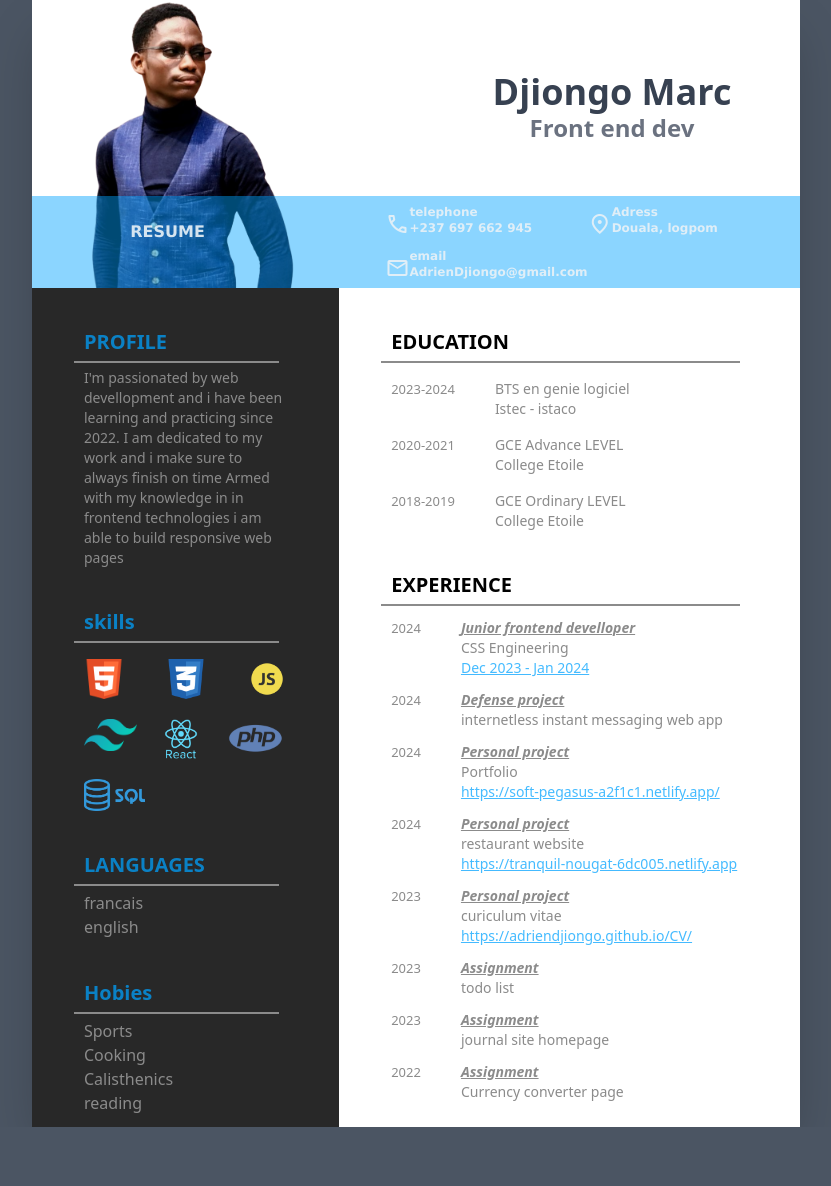
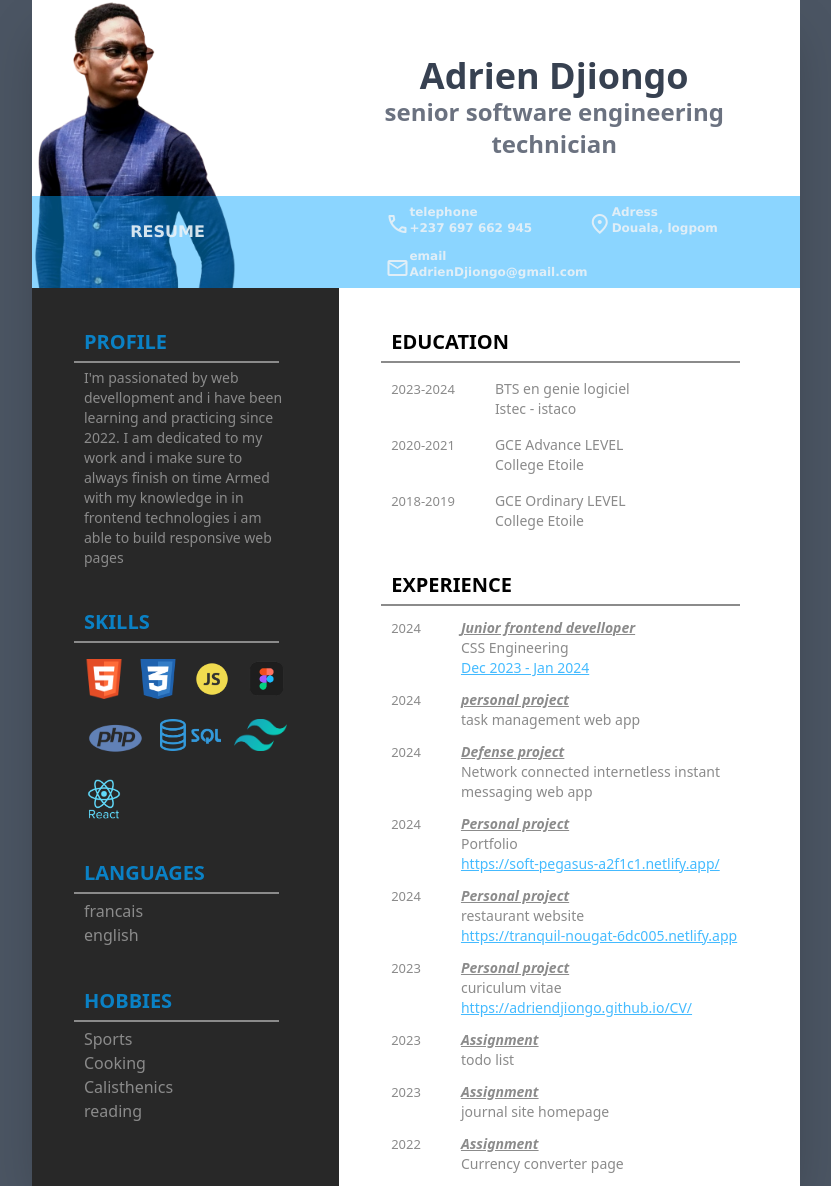
Before and after one commit to AdrienDjiongo/CV, a plain HTML site: page index.html in a window 1280 px wide. Shown: the whole page, without its empty margins (224-1055 px from the left). Before the commit the page ends 1127 px from the top, so only its background shows below. Drawn offline with nearby package versions, Linux system fonts and the light colour scheme.

Commit message:
Update index.html

```diff
--- a/index.html
+++ b/index.html
@@ -21,12 +21,12 @@
         <div class="flex items-center mr-3">
           <span class="flex flex-col items-center mb-8 text-center pb-10">
             <h2 class="md:text-4xl text-lg font-bold text-gray-700 font-sans">
-              Djiongo Marc
+              Adrien Djiongo
             </h2>
             <h1
               class="md:text-2xl text-base font-semibold text-gray-500 font-sans pt-0"
             >
-              Front end dev
+              senior software engineering technician
             </h1>
           </span>
         </div>
@@ -87,7 +87,7 @@ Armed with my knowledge in in frontend technologies i am able to build responsiv
           </nav>
           <nav class="sm:px-10">
             <div class="m-3">
-              <h4 class="blue font-semibold sm:text-xl">skills</h4>
+              <h4 class="blue font-semibold sm:text-xl">SKILLS</h4>
               <hr class="mr-2" />
 
               <div class="flex justify-between mt-4">
@@ -99,30 +99,37 @@ Armed with my knowledge in in frontend technologies i am able to build responsiv
                 <img
                   class="md:h-10 h-7"
                   src="652581_code_command_develop_javascript_language_icon.png"
-                  alt="javascript ims"
+                  alt="javascript img"
+                /><img
+                  class="md:h-10 h-7"
+                  src="figma.png"
+                  alt=" fima img"
                 />
               </div>
               <div class="flex justify-between mt-5">
                 <img
-                  class="md:h-8 h-6"
-                  src="tailwind-css.1024x615.png"
-                  alt="tailwind img"
-                /><img
-                  class="md:h-10 h-7"
-                  src="7423887_react_react native_icon.png"
-                  alt=" react img"
-                /><img
                   class="md:h-10 h-7"
                   src="php logo.png"
                   alt=" php img"
                 />
-              </div>
-              <div class="flex justify-between mt-5">
                 <img
                   class="md:h-8 h-6"
                   src="sql logo.png"
                   alt="sql img"
+                /><img
+                  class="md:h-8 h-6"
+                  src="tailwind-css.1024x615.png"
+                  alt="tailwind img"
                 />
+              </div>
+              <div class="flex justify-between mt-5">
+                <img
+                  class="md:h-10 h-7"
+                  src="7423887_react_react native_icon.png"
+                  alt=" react img"
+                />
+
+                <div></div>
               </div>
             </div>
           </nav>
@@ -139,7 +146,7 @@ Armed with my knowledge in in frontend technologies i am able to build responsiv
           </nav>
           <nav class="sm:px-10">
             <div class="m-3">
-              <h4 class="blue font-semibold sm:text-xl">Hobies</h4>
+              <h4 class="blue font-semibold sm:text-xl">HOBBIES</h4>
               <hr class="mr-2" />
               <ul class="dark">
                 <li>Sports</li>
@@ -207,8 +214,19 @@ Armed with my knowledge in in frontend technologies i am able to build responsiv
                 <div class="flex mt-3">
                   <p class="mr-10">2024</p>
                   <ul>
+                    <li class="font-semibold italic underline">personal project</li> </li>
+                    <li >task management web app</li>
+                    <li class="underline blue"> </li>
+                  </ul>
+                </div>
+
+
+
+                <div class="flex mt-3">
+                  <p class="mr-10">2024</p>
+                  <ul>
                     <li class="font-semibold italic underline">Defense project</li> </li>
-                    <li >internetless instant messaging web app</li>
+                    <li >Network connected internetless instant messaging web app</li>
                     <li class="underline blue"> </li>
                   </ul>
                 </div>
@@ -282,3 +300,9 @@ Armed with my knowledge in in frontend technologies i am able to build responsiv
     </div>
   </body>
 </html>
+
+
+
+    </div>
+  </body>
+</html>
```
